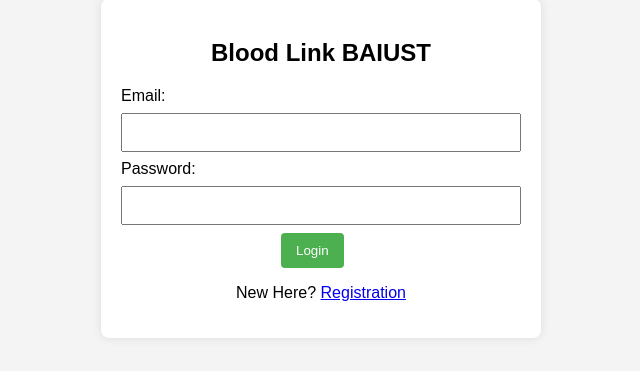
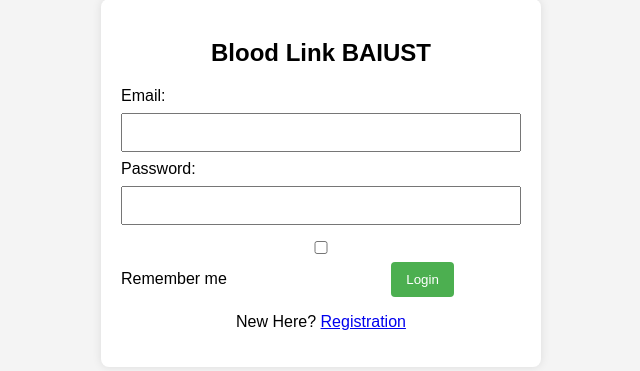
Before and after one commit to joha546/BloodLink-BAIUST, a Flask app: page /login in a window 1280 px wide. Shown: the part 101-472 px from the top of the page, without its empty margins (319-959 px from the left). Run offline with Flask 3, Linux system fonts and the light colour scheme.

Commit message:
method error

```diff
--- a/backend/__init__.py
+++ b/backend/__init__.py
@@ -15,6 +15,7 @@ login_manager.init_app(app)
 migrate = Migrate(app, db)
 mail = Mail(app)
 
+
 from .task import task as task_blueprint
 app.register_blueprint(task_blueprint)
 
--- a/backend/auth/views.py
+++ b/backend/auth/views.py
@@ -9,8 +9,6 @@ from flask_login import current_user, login_required, login_user, logout_user
 from . import auth
 from .. import login_manager
 
-
-# Load user callback for Flask-Login
 @login_manager.user_loader
 def load_user(user_id):
     return User.query.get(int(user_id))
@@ -22,18 +20,18 @@ def login():
 # Login route
 @auth.route('/login', methods=['GET', 'POST'])
 def login_post():
-    if current_user.is_authenticated:
-        return redirect(url_for('auth.user_dashboard'))
 
     email = request.form['email']
     password = request.form['password']
+    remember = True if request.form.get("remember") else False
 
     user = User.query.filter_by(email=email).first()
 
     if not user or not user.password_hash == password:
-        login_user(user, remember=True)
+
         return redirect('auth.login')
 
+    login_user(user, remember=remember)
     return redirect(url_for('auth.user_dashboard'))
 
 
--- a/backend/templates/login.html
+++ b/backend/templates/login.html
@@ -47,6 +47,11 @@
             <label for="password">Password:</label>
             <input type="password" id="password" name="password" required>
 
+            <label>
+                <input type="checkbox" name="remember">
+                Remember me
+            </label>
+
             <button type="submit">Login</button>
             <p style="text-align: center;">New Here? <a href="{{ url_for('auth.register') }}">Registration</a></p>
         </form>
--- a/backend/templates/user_dashboard.html
+++ b/backend/templates/user_dashboard.html
@@ -55,7 +55,9 @@
     </style>
 </head>
 <body>
-
+    {% if current_user.is_authenticated %}
+    <h1>Logged in</h1>
+    {% endif %}
     <!-- Main Content -->
     <div id="mainContent">
         <h1>Blood Donation Page</h1>
```
Also changed, not shown: backend/task/views.py (+3 -6 lines).
